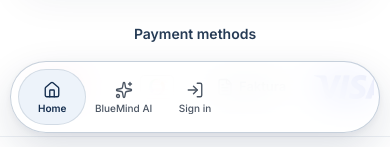
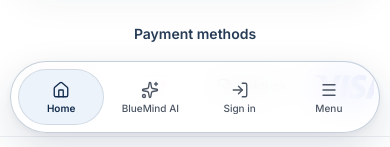
Before and after one commit to m1o223/bluem-ndwebs-rv-cefronend, a Next.js app: page / in a window 390 px wide. Shown: the part 697-844 px from the top of the page. Built offline with nearby package versions, Linux system fonts and the light colour scheme; no server answers.

Commit message:
Fix mobile and tablet navigation layout

```diff
--- a/components/bottom-navigation.module.css
+++ b/components/bottom-navigation.module.css
@@ -30,10 +30,11 @@
   display: flex;
   min-width: 0;
   min-height: 54px;
+  flex-direction: column;
   align-items: center;
   justify-content: center;
-  gap: 8px;
-  padding: 8px 12px;
+  gap: 4px;
+  padding: 7px 6px;
   border: 1px solid transparent;
   border-radius: 999px;
   color: #4b5563;
@@ -68,6 +69,6 @@
 @media (max-width: 700px) {
   .navigation { width: calc(100% - 20px); padding: 7px; border-radius: 999px; }
   .items { gap: 3px; }
-  .item { min-height: 56px; flex-direction: column; gap: 3px; padding: 7px 3px; border-radius: 999px; font-size: 10px; }
+  .item { min-height: 56px; gap: 3px; padding: 7px 3px; border-radius: 999px; font-size: 10px; }
   .icon { width: 18px; height: 18px; }
 }
--- a/components/bottom-navigation.tsx
+++ b/components/bottom-navigation.tsx
@@ -1,7 +1,7 @@
 "use client";
 
 import Link from "next/link";
-import { Bell, Home, LogIn, Settings, Sparkles } from "lucide-react";
+import { Bell, Home, LogIn, Menu as MenuIcon, Settings, Sparkles } from "lucide-react";
 import { usePathname } from "next/navigation";
 import { useEffect, useMemo, useState } from "react";
 import styles from "./bottom-navigation.module.css";
@@ -74,6 +74,7 @@ export default function BottomNavigation() {
       { href: "/", label: t.home, icon: Home, active: pathname === "/" },
       { href: "/ask-ai", label: t.ai, icon: Sparkles, active: pathname === "/ask-ai" },
       { href: "/sign-in", label: t.signIn, icon: LogIn, active: pathname === "/sign-in" || pathname === "/login" },
+      { href: "/menu", label: t.menu, icon: MenuIcon, active: pathname === "/menu" },
     ];
   }, [authenticated, locale, pathname]);
 
--- a/components/home/home.module.css
+++ b/components/home/home.module.css
@@ -230,6 +230,7 @@
 }
 /* Touch tablets, including landscape iPads, use the fixed navigation bar. */
 @media (max-width: 1023px), (hover: none) and (pointer: coarse) {
+  .header .signInLink,
   .header .menuToggle,
   .header .navPanel { display: none; }
 }
@@ -305,6 +306,6 @@
   .signInLink { border: 0; background: transparent; }
 }
 @media (max-width: 380px) {
-  .headerInner { flex-wrap: wrap; gap: 2px 12px; padding-block: 4px 8px; }
-  .headerControls { width: 100%; }
+  .headerInner { flex-wrap: nowrap; gap: 8px; padding-block: 4px 8px; }
+  .headerControls { width: auto; }
 }
```
